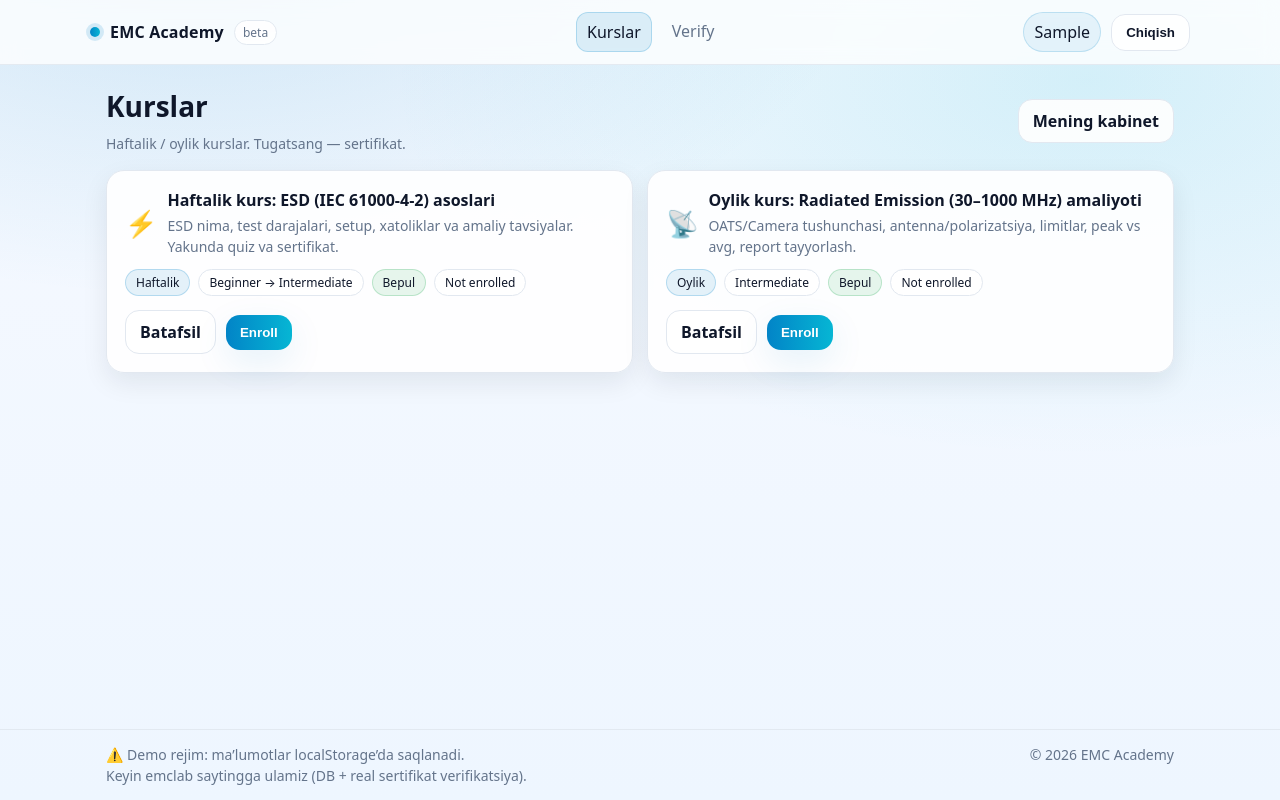
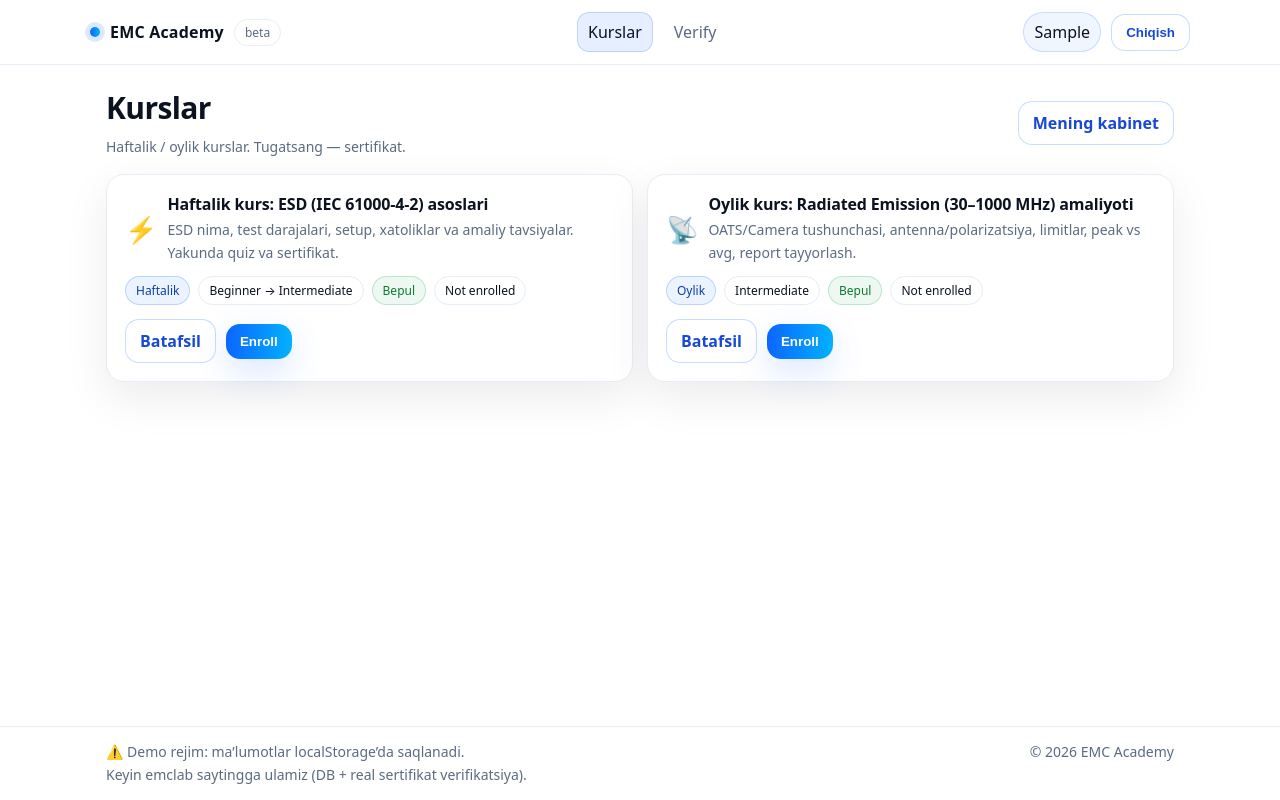
Before and after one commit to Odamov490/emc-academy, a React (Vite) app: page /login in a window 1280 px wide. Both pictures are taken after typing "Sample", "Sample" into the empty fields and a click on the button "Kirish". Built offline with nearby package versions, Linux system fonts and the light colour scheme.

Commit message:
Yangilandi

```diff
--- a/src/styles/app.css
+++ b/src/styles/app.css
@@ -1,104 +1,130 @@
 :root{
-  /* EMC Lab Light Theme */
-  --bg: #f6f9ff;              /* asosiy fon */
-  --bg2: #eef6ff;             /* ikkinchi fon */
-  --card: #ffffff;            /* karta */
-  --muted: #64748b;           /* slate-500 */
-  --text: #0f172a;            /* slate-900 */
-  --line: #e2e8f0;            /* slate-200 */
+  /* ===== EMC Lab Modern Light (White) ===== */
+  --bg: #ffffff;          /* asosiy fon (to'liq oq) */
+  --bg2:#ffffff;          /* ikkinchi fon (oq) */
+  --card:#ffffff;         /* karta */
+  --text:#0b1220;         /* juda toza qora */
+  --muted:#5b6b82;        /* muted slate */
+  --line:#e6edf6;         /* chiziqlar */
 
-  /* brand */
-  --accent: #0284c7;          /* sky-600 */
-  --accent2:#06b6d4;          /* cyan-500 */
+  /* brand (emclab vibe) */
+  --accent:#0b66ff;       /* primary blue */
+  --accent2:#02b1ff;      /* cyan */
+  --accent3:#1849d6;      /* deep blue */
 
   /* status */
   --good:#16a34a;
   --warn:#f59e0b;
   --danger:#ef4444;
 
-  --shadow: 0 12px 35px rgba(2,132,199,.10);
-  --shadow2: 0 10px 26px rgba(15,23,42,.08);
+  /* shadows */
+  --shadow: 0 12px 34px rgba(11,102,255,.16);
+  --shadow2: 0 16px 45px rgba(11,18,32,.08);
+
+  /* radius */
+  --r12: 12px;
+  --r14: 14px;
+  --r18: 18px;
 }
 
 *{box-sizing:border-box}
 html,body{height:100%}
+
 body{
   margin:0;
-  font-family:ui-sans-serif,system-ui,-apple-system,Segoe UI,Roboto,Arial;
+  font-family: ui-sans-serif, system-ui, -apple-system, Segoe UI, Roboto, Arial;
   color:var(--text);
-  background:
-    radial-gradient(1200px 650px at 15% -10%, rgba(2,132,199,.18), transparent 58%),
-    radial-gradient(1200px 650px at 85% 10%, rgba(6,182,212,.14), transparent 58%),
-    linear-gradient(180deg, var(--bg), var(--bg2));
+  background: var(--bg);
 }
+
 a{color:inherit}
 
+/* Layout */
 .container{max-width:1100px;margin:0 auto;padding:0 16px}
 .app{min-height:100vh;display:flex;flex-direction:column}
 .main{flex:1;padding:22px 0}
 
-/* TOPBAR */
+/* ===== TOPBAR ===== */
 .topbar{
   position:sticky;top:0;z-index:30;
-  background: rgba(255,255,255,.78);
+  background: rgba(255,255,255,.92);
+  border-bottom: 1px solid var(--line);
   backdrop-filter: blur(10px);
-  border-bottom: 1px solid rgba(226,232,240,.9);
 }
-.topbarInner{display:flex;align-items:center;justify-content:space-between;gap:14px;padding:12px 0}
+.topbarInner{
+  display:flex;align-items:center;justify-content:space-between;
+  gap:14px;padding:12px 0
+}
 .brand{display:flex;align-items:center;gap:10px}
 .brandLink{
-  text-decoration:none;font-weight:900;letter-spacing:.2px;
+  text-decoration:none;
+  font-weight:900;
+  letter-spacing:.2px;
   display:flex;align-items:center;gap:10px
 }
 .brandDot{
   width:10px;height:10px;border-radius:999px;
   background: linear-gradient(90deg, var(--accent), var(--accent2));
   display:inline-block;
-  box-shadow:0 0 0 4px rgba(2,132,199,.15);
+  box-shadow: 0 0 0 5px rgba(11,102,255,.14);
 }
 .brandTag{
-  font-size:12px;color:var(--muted);
-  padding:3px 8px;border:1px solid rgba(226,232,240,1);
-  border-radius:999px;background:rgba(255,255,255,.8);
+  font-size:12px;
+  color:var(--muted);
+  padding:4px 10px;
+  border:1px solid var(--line);
+  border-radius:999px;
+  background:#fff;
 }
 
 .nav{display:flex;gap:10px;flex-wrap:wrap}
 .navLink{
   padding:8px 10px;border-radius:12px;text-decoration:none;
   color:var(--muted);
+  border: 1px solid transparent;
+  transition: background .15s ease, border-color .15s ease, color .15s ease;
 }
-.navLink:hover{background:rgba(2,132,199,.08);color:var(--text)}
+.navLink:hover{
+  background: rgba(11,102,255,.06);
+  color: var(--text);
+  border-color: rgba(11,102,255,.16);
+}
 .navLink.active{
-  background:rgba(2,132,199,.12);
-  color:var(--text);
-  border:1px solid rgba(2,132,199,.22);
+  background: rgba(11,102,255,.10);
+  color: var(--text);
+  border:1px solid rgba(11,102,255,.20);
 }
 .authArea{display:flex;gap:10px;align-items:center}
 
-/* FOOTER */
-.footer{border-top:1px solid rgba(226,232,240,.9);padding:14px 0}
+/* ===== FOOTER ===== */
+.footer{
+  border-top:1px solid var(--line);
+  padding:14px 0;
+  background:#fff;
+}
 .footerInner{display:flex;justify-content:space-between;gap:14px;flex-wrap:wrap}
 
-/* CARD */
+/* ===== CARD ===== */
 .card{
-  background: rgba(255,255,255,.92);
-  border:1px solid rgba(226,232,240,1);
-  border-radius:18px;
-  padding:18px;
+  background: var(--card);
+  border: 1px solid var(--line);
+  border-radius: var(--r18);
+  padding: 18px;
   box-shadow: var(--shadow2);
 }
 
-/* TYPO */
-.h1{font-size:28px;margin:0 0 8px 0}
-.h2{font-size:22px;margin:0 0 8px 0}
+/* ===== TYPO ===== */
+.h1{font-size:30px;margin:0 0 8px 0;letter-spacing:-.02em}
+.h2{font-size:22px;margin:0 0 8px 0;letter-spacing:-.01em}
 .h3{font-size:16px;margin:0 0 8px 0}
-.muted{color:var(--muted);font-size:14px;line-height:1.5}
+.muted{color:var(--muted);font-size:14px;line-height:1.6}
 .mono{
   font-family: ui-monospace, SFMono-Regular, Menlo, Monaco, Consolas, "Liberation Mono", "Courier New", monospace;
   font-size: 12px;
   color: #334155;
 }
 
+/* utility rows */
 .row{display:flex;align-items:center}
 .between{justify-content:space-between}
 .wrap{flex-wrap:wrap}
@@ -110,83 +136,133 @@ a{color:inherit}
 .mt14{margin-top:14px}
 .mt16{margin-top:16px}
 
-/* BUTTONS */
+/* ===== BUTTONS (EMCLAB-like blue) ===== */
 .btn{
-  border:none;border-radius:14px;
-  padding:10px 14px;
+  border:none;
+  border-radius: var(--r14);
+  padding: 10px 14px;
   background: linear-gradient(90deg, var(--accent), var(--accent2));
-  color:white;font-weight:800;cursor:pointer;text-decoration:none;
-  display:inline-flex;align-items:center;justify-content:center;gap:8px;
+  color:#fff;
+  font-weight:900;
+  cursor:pointer;
+  text-decoration:none;
+  display:inline-flex;
+  align-items:center;
+  justify-content:center;
+  gap:8px;
   box-shadow: var(--shadow);
+  transform: translateY(0);
+  transition: transform .12s ease, filter .12s ease, box-shadow .12s ease;
 }
-.btn:hover{filter:brightness(1.03)}
-.btn:disabled{opacity:.55;cursor:not-allowed}
+.btn:hover{
+  filter: brightness(1.02);
+  transform: translateY(-1px);
+  box-shadow: 0 18px 48px rgba(11,102,255,.20);
+}
+.btn:active{transform: translateY(0)}
+.btn:disabled{opacity:.55;cursor:not-allowed;transform:none}
+
+/* Ghost button — oq, ko'k border */
 .btnGhost{
-  background: rgba(255,255,255,.9);
-  border:1px solid rgba(226,232,240,1);
-  color: var(--text);
+  background:#fff;
+  border:1px solid rgba(11,102,255,.22);
+  color: var(--accent3);
   box-shadow:none;
 }
-.btnGhost:hover{background:rgba(2,132,199,.06)}
+.btnGhost:hover{
+  background: rgba(11,102,255,.06);
+  filter:none;
+}
+
+/* Danger button */
 .btnDanger{
   background: linear-gradient(90deg, rgba(239,68,68,1), rgba(244,63,94,1));
-}
-.pill{
-  background: rgba(2,132,199,.08);
-  border:1px solid rgba(2,132,199,.18);
-  padding:8px 10px;border-radius:999px;
-  text-decoration:none;color:var(--text);
+  box-shadow: 0 14px 40px rgba(239,68,68,.18);
 }
 
-/* INPUTS */
+/* Pills */
+.pill{
+  background: rgba(11,102,255,.06);
+  border:1px solid rgba(11,102,255,.18);
+  padding:8px 10px;
+  border-radius:999px;
+  text-decoration:none;
+  color: var(--text);
+}
+
+/* ===== INPUTS ===== */
 .input{
   width:100%;
-  background: rgba(255,255,255,.95);
-  border:1px solid rgba(226,232,240,1);
+  background:#fff;
+  border:1px solid var(--line);
   color:var(--text);
-  border-radius:14px;
-  padding:10px 12px;
+  border-radius: var(--r14);
+  padding: 10px 12px;
   outline:none;
+  transition: border-color .12s ease, box-shadow .12s ease;
 }
 .input:focus{
-  border-color: rgba(2,132,199,.45);
-  box-shadow:0 0 0 4px rgba(2,132,199,.12);
+  border-color: rgba(11,102,255,.45);
+  box-shadow: 0 0 0 4px rgba(11,102,255,.12);
 }
-.label{display:block;font-size:12px;color:var(--muted);margin-top:8px}
+.label{
+  display:block;
+  font-size:12px;
+  color:var(--muted);
+  margin-top:8px
+}
 .form{display:flex;flex-direction:column}
 
-/* BADGES */
+/* ===== BADGES ===== */
 .badge{
-  font-size:12px;padding:4px 10px;border-radius:999px;
-  border:1px solid rgba(226,232,240,1);
-  color:var(--text);
-  background: rgba(255,255,255,.9);
+  font-size:12px;
+  padding: 5px 10px;
+  border-radius:999px;
+  border:1px solid var(--line);
+  color: var(--text);
+  background: #fff;
 }
-.badge-default{background:rgba(255,255,255,.9)}
-.badge-info{background:rgba(2,132,199,.10);border-color:rgba(2,132,199,.22)}
-.badge-success{background:rgba(22,163,74,.10);border-color:rgba(22,163,74,.22)}
-.badge-warning{background:rgba(245,158,11,.10);border-color:rgba(245,158,11,.22)}
+.badge-default{background:#fff}
+.badge-info{
+  background: rgba(11,102,255,.08);
+  border-color: rgba(11,102,255,.22);
+  color: #0b3ea8;
+}
+.badge-success{
+  background: rgba(22,163,74,.08);
+  border-color: rgba(22,163,74,.22);
+  color: #0f7a2e;
+}
+.badge-warning{
+  background: rgba(245,158,11,.10);
+  border-color: rgba(245,158,11,.22);
+  color: #8a5a00;
+}
 
-/* PROGRESS */
+/* ===== PROGRESS ===== */
 .progress{
   height:10px;border-radius:999px;
-  background: rgba(2,132,199,.08);
-  overflow:hidden;border:1px solid rgba(2,132,199,.15);
+  background: rgba(11,102,255,.08);
+  overflow:hidden;
+  border:1px solid rgba(11,102,255,.16);
 }
 .progressFill{
   height:100%;
   background: linear-gradient(90deg, var(--accent), rgba(22,163,74,.95));
 }
 
-/* DIVIDER */
-.divider{height:1px;background:rgba(226,232,240,1);margin:14px 0}
+/* ===== DIVIDER ===== */
+.divider{height:1px;background:var(--line);margin:14px 0}
 
-/* GRIDS */
+/* ===== GRIDS ===== */
 .grid2{display:grid;grid-template-columns:1fr 1fr;gap:14px}
 .gridCards{display:grid;grid-template-columns:repeat(2, minmax(0,1fr));gap:14px}
-@media (max-width: 880px){.grid2{grid-template-columns:1fr}.gridCards{grid-template-columns:1fr}}
+@media (max-width: 880px){
+  .grid2{grid-template-columns:1fr}
+  .gridCards{grid-template-columns:1fr}
+}
 
-.courseTitle{font-weight:900;margin-bottom:4px}
+.courseTitle{font-weight:900;margin-bottom:4px;letter-spacing:-.01em}
 .courseCard .emoji{font-size:26px}
 .emoji{font-size:28px}
 
@@ -194,71 +270,95 @@ a{color:inherit}
 .max520{max-width:520px;width:100%}
 .max720{max-width:720px;width:100%}
 
-.list{margin:10px 0 0 18px;color:var(--muted);font-size:14px;line-height:1.6}
+.list{margin:10px 0 0 18px;color:var(--muted);font-size:14px;line-height:1.7}
 
+/* Empty state */
 .empty{
   padding:26px;
-  border:1px dashed rgba(2,132,199,.25);
-  border-radius:18px;
-  background: rgba(255,255,255,.7);
+  border: 1px dashed rgba(11,102,255,.26);
+  border-radius: var(--r18);
+  background: #fff;
 }
-.emptyTitle{font-weight:900;font-size:18px;margin-bottom:6px}
+.emptyTitle{
+  font-weight:900;
+  font-size:18px;
+  margin-bottom:6px;
+  letter-spacing:-.01em
+}
 
-/* LEARN LAYOUT */
+/* ===== LEARN LAYOUT ===== */
 .gridLearn{display:grid;grid-template-columns:360px 1fr;gap:14px}
 @media (max-width: 980px){.gridLearn{grid-template-columns:1fr}}
 .sidebar{position:sticky;top:82px;height:fit-content}
 
+/* Lesson list */
 .lessonList{display:flex;flex-direction:column;gap:8px}
 .lessonItem{
   width:100%;
   text-align:left;
-  display:flex;gap:10px;align-items:flex-start;
-  padding:10px;border-radius:14px;
-  border:1px solid rgba(226,232,240,1);
-  background: rgba(255,255,255,.85);
+  display:flex;
+  gap:10px;
+  align-items:flex-start;
+  padding: 10px;
+  border-radius: var(--r14);
+  border:1px solid var(--line);
+  background:#fff;
   cursor:pointer;
   color:var(--text);
+  transition: background .12s ease, border-color .12s ease, transform .12s ease;
 }
-.lessonItem:hover{background:rgba(2,132,199,.06)}
+.lessonItem:hover{
+  background: rgba(11,102,255,.05);
+  border-color: rgba(11,102,255,.18);
+  transform: translateY(-1px);
+}
 .lessonItem.active{
-  border-color: rgba(2,132,199,.28);
-  background: rgba(2,132,199,.10);
+  border-color: rgba(11,102,255,.26);
+  background: rgba(11,102,255,.08);
 }
-.lessonName{font-size:13px;line-height:1.3}
+.lessonName{font-size:13px;line-height:1.35}
 .lessonDot{width:26px}
-.content{color:#0f172a;line-height:1.7;font-size:15px}
+.content{color:#0b1220;line-height:1.75;font-size:15px}
 
-/* QUIZ */
+/* ===== QUIZ ===== */
 .qBlock{
-  padding:12px;border-radius:16px;
-  border:1px solid rgba(226,232,240,1);
-  background: rgba(255,255,255,.85);
-  margin-bottom:12px
+  padding: 12px;
+  border-radius: var(--r16, 16px);
+  border:1px solid var(--line);
+  background:#fff;
+  margin-bottom:12px;
+  box-shadow: 0 12px 30px rgba(11,18,32,.05);
 }
-.qTitle{font-weight:900;margin-bottom:10px}
+.qTitle{font-weight:900;margin-bottom:10px;letter-spacing:-.01em}
 .qOptions{display:grid;grid-template-columns:1fr 1fr;gap:10px}
 @media (max-width: 720px){.qOptions{grid-template-columns:1fr}}
+
 .qOpt{
-  padding:10px 12px;border-radius:14px;
-  border:1px solid rgba(226,232,240,1);
-  background: rgba(255,255,255,.9);
+  padding:10px 12px;
+  border-radius: var(--r14);
+  border:1px solid var(--line);
+  background:#fff;
   color:var(--text);
   text-align:left;
   cursor:pointer;
+  transition: background .12s ease, border-color .12s ease, transform .12s ease;
 }
-.qOpt:hover{background:rgba(2,132,199,.06)}
+.qOpt:hover{
+  background: rgba(11,102,255,.05);
+  border-color: rgba(11,102,255,.18);
+  transform: translateY(-1px);
+}
 .qOpt.picked{
-  border-color: rgba(2,132,199,.30);
-  background: rgba(2,132,199,.10)
+  border-color: rgba(11,102,255,.30);
+  background: rgba(11,102,255,.08);
 }
 .qOpt.correct{
   border-color: rgba(22,163,74,.28);
-  background: rgba(22,163,74,.10)
+  background: rgba(22,163,74,.08);
 }
 .qOpt.wrong{
   border-color: rgba(239,68,68,.28);
-  background: rgba(239,68,68,.10)
+  background: rgba(239,68,68,.08);
 }
 
 /* KV rows */
@@ -269,9 +369,14 @@ a{color:inherit}
 /* CERT LIST */
 .certList{display:flex;flex-direction:column;gap:10px}
 .certRow{
-  display:flex;align-items:center;justify-content:space-between;
-  gap:10px;flex-wrap:wrap;
-  padding:12px;border-radius:16px;
-  border:1px solid rgba(226,232,240,1);
-  background: rgba(255,255,255,.85)
+  display:flex;
+  align-items:center;
+  justify-content:space-between;
+  gap:10px;
+  flex-wrap:wrap;
+  padding:12px;
+  border-radius:16px;
+  border:1px solid var(--line);
+  background:#fff;
+  box-shadow: 0 12px 30px rgba(11,18,32,.05);
 }
```
